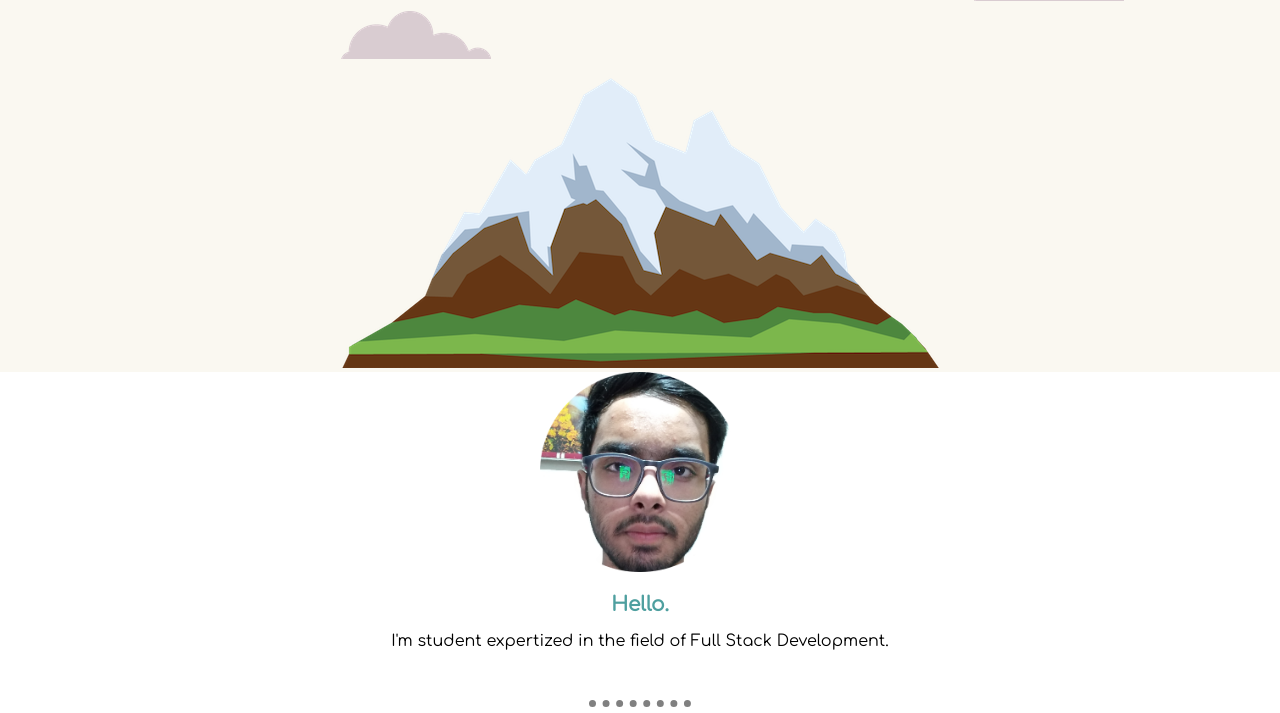
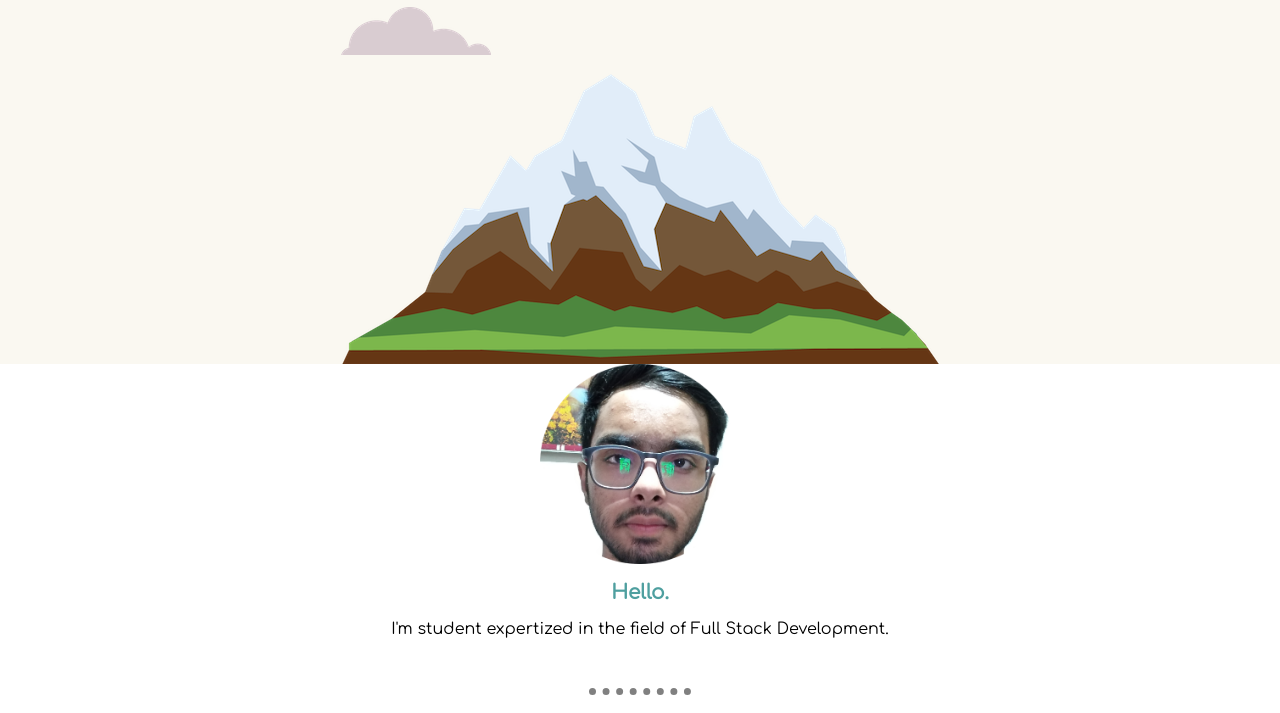
Before and after one commit to siddharthisone/MyPortfolio, a plain HTML site: page index.html in a window 1280 px wide. Shown: the part 368-1081 px from the top of the page. Drawn offline with Linux system fonts and the light colour scheme; files that its build step writes are made by us from their sources.

Commit message:
Update index.html

```diff
--- a/index.html
+++ b/index.html
@@ -1,4 +1,4 @@
-<!DOCTYPE html>
+
 <html lang="en">
 <head>
     <meta charset="UTF-8">
@@ -8,7 +8,7 @@
     <link rel="preconnect" href="https://fonts.googleapis.com">
 <link rel="preconnect" href="https://fonts.gstatic.com" crossorigin>
 <link href="https://fonts.googleapis.com/css2?family=Comfortaa&display=swap" rel="stylesheet">
-    <link rel="stylesheet" href="/CSS/styles.css">
+    <link rel="stylesheet" href="styles.css">
 
 <link rel="shortcut icon" href="favicon.ico" type="image/x-icon">
 </head>
```
